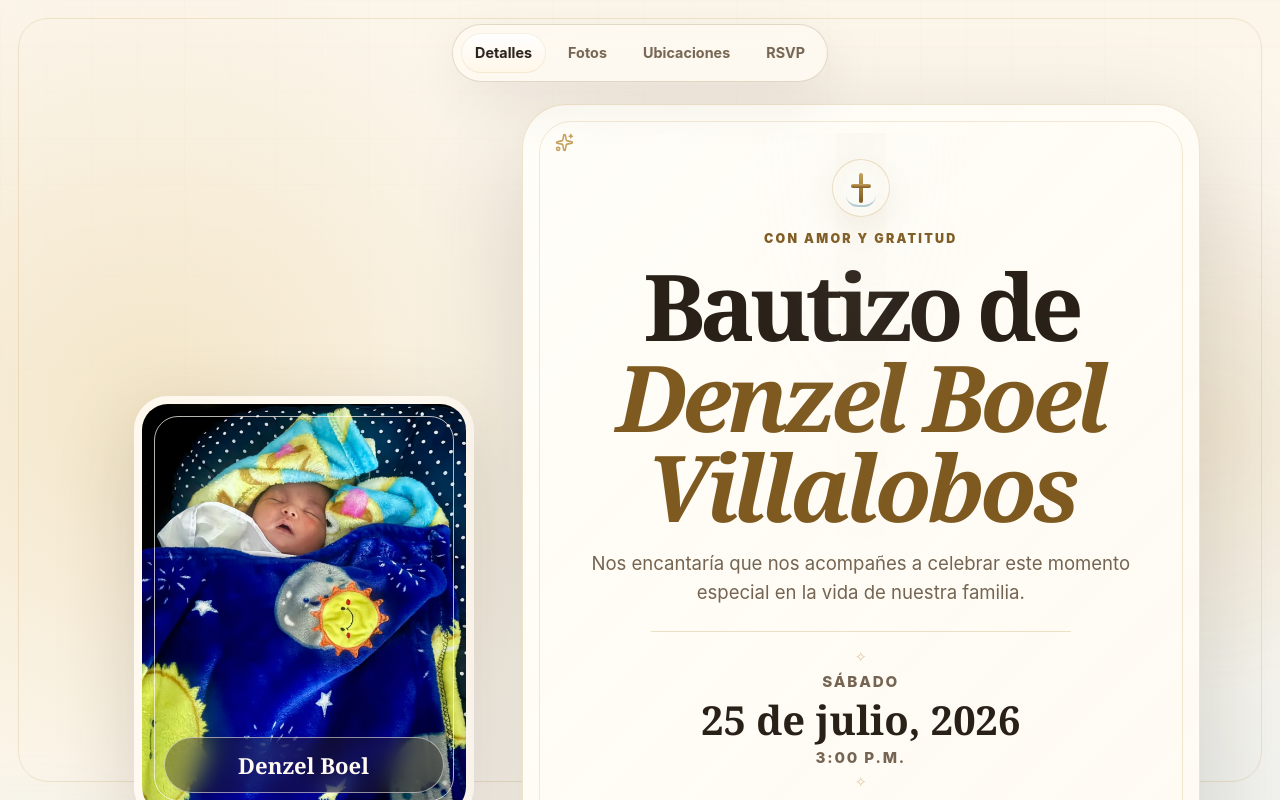
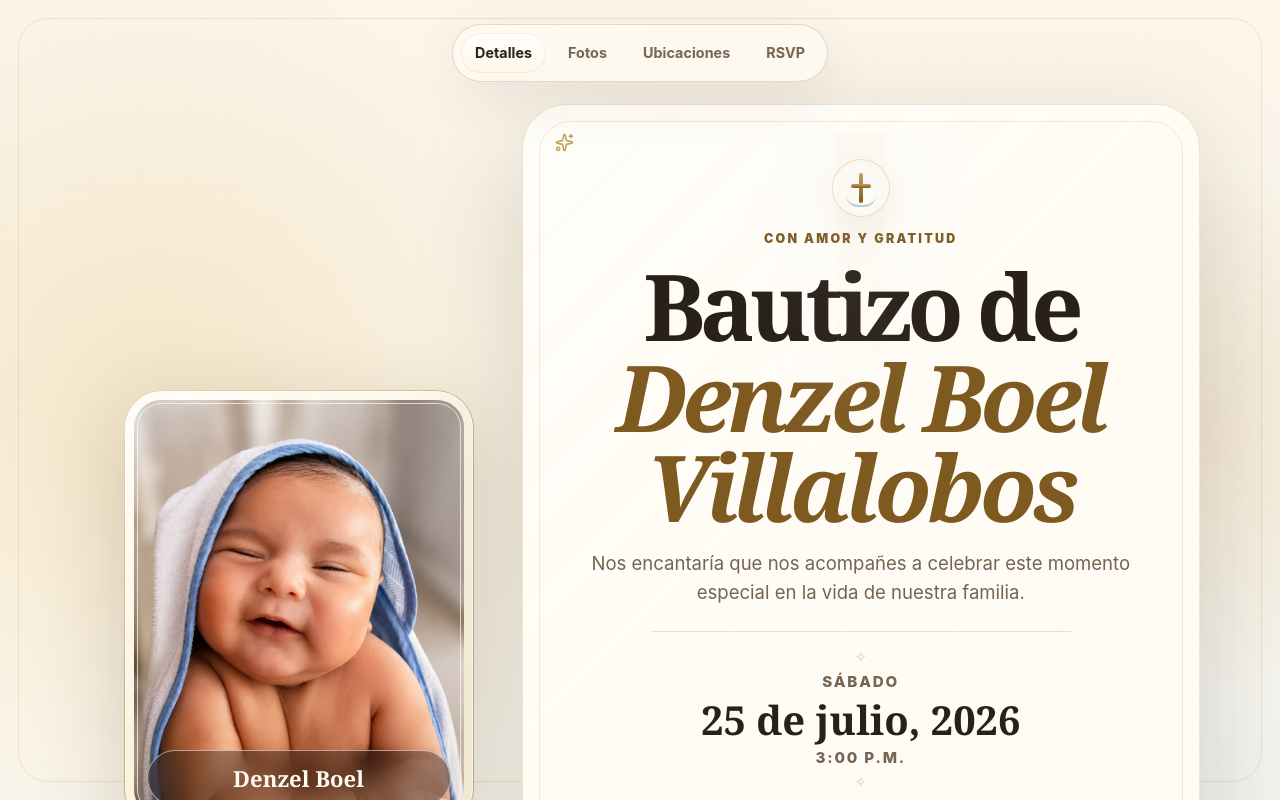
Before and after one commit to josehdezm415-cmd/baptism-invitation, a React (Vite) app: page / in a window 1280 px wide. Shown: the top 800 px of the page. Built offline with nearby package versions, Linux system fonts and the light colour scheme.

Commit message:
Update hero photo and premium frame

```diff
--- a/src/main.jsx
+++ b/src/main.jsx
@@ -123,7 +123,7 @@ function Hero() {
 
       <div className="hero-showcase">
         <div className="hero-photo" aria-hidden="true">
-          <img src="./photos/newborn-blanket-fill.jpg" alt="" />
+          <img src="./photos/baby-smile-fill.jpg" alt="" />
           <div className="photo-ribbon">Denzel Boel</div>
         </div>
 
--- a/src/styles.css
+++ b/src/styles.css
@@ -108,12 +108,16 @@ main { overflow: hidden; }
 .hero-photo {
   position: relative;
   z-index: 1;
-  width: min(100%, 340px);
+  width: min(100%, 350px);
   aspect-ratio: 4 / 5;
   justify-self: end;
-  border: 8px solid rgba(255, 250, 242, 0.9);
-  border-radius: 34px;
-  box-shadow: 0 26px 80px rgba(61, 44, 25, 0.18);
+  padding: 9px;
+  border: 1px solid rgba(198, 161, 93, 0.42);
+  border-radius: 38px;
+  background:
+    linear-gradient(145deg, rgba(255, 253, 248, 0.96), rgba(255, 244, 221, 0.86)) padding-box,
+    linear-gradient(145deg, rgba(255, 255, 255, 0.98), rgba(198, 161, 93, 0.78), rgba(126, 90, 33, 0.42)) border-box;
+  box-shadow: 0 28px 90px rgba(61, 44, 25, 0.2), inset 0 0 0 1px rgba(255, 255, 255, 0.72);
   overflow: hidden;
   transform: none;
 }
@@ -129,6 +133,7 @@ main { overflow: hidden; }
 .hero-photo img {
   width: 100%;
   height: 100%;
+  border-radius: 27px;
   object-fit: cover;
   display: block;
 }
```
